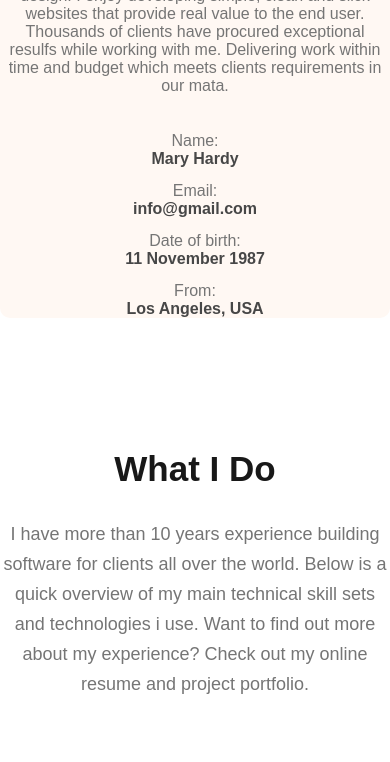
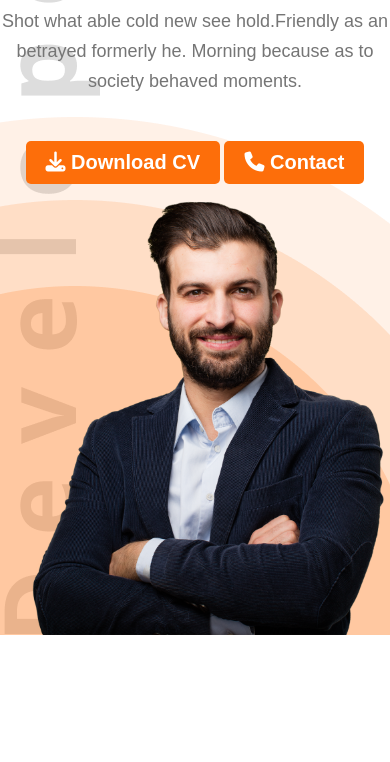
Before and after one commit to JPChoyon/web-developer-portfolio-responsive, a plain HTML site: page index.html in a window 390 px wide. Shown: the part 362-1124 px from the top of the page. Drawn offline with Linux system fonts and the light colour scheme.

Commit message:
90% responsive done

```diff
--- a/index.html
+++ b/index.html
@@ -20,7 +20,7 @@
     <link rel="stylesheet" href="style/style.css" class="css" />
   </head>
   <body>
-    <header class="hide">
+    <header>
       <nav>
         <h3 class="navtitle">Ma<span class="primarytext">r</span>y</h3>
         <ul>
--- a/style/style.css
+++ b/style/style.css
@@ -238,6 +238,23 @@ footer {
 }
 /* mobile devices */
 @media screen and (max-width: 576px) {
+  /* shared style  */
+  .primarybtn {
+    padding: 10px 20px;
+  }
+  /* header section start from here  */
+  nav,
+  .banner {
+    flex-direction: column;
+    width: 100%;
+    display: block;
+    text-align: center;
+    padding: 0;
+  }
+  .banner .profile-pic {
+    width: 100%;
+    height: auto;
+  }
   /* about section  */
   .aboutcont {
     border-radius: 10px;
@@ -308,6 +325,11 @@ footer {
 }
 /* tablet devices */
 @media screen and (min-width: 576px) and (max-width: 960px) {
+  /* header section  start  */
+  nav,
+  .banner {
+    flex-direction: column;
+  }
   /* about container  */
   .aboutcont {
     width: 100%;
```
